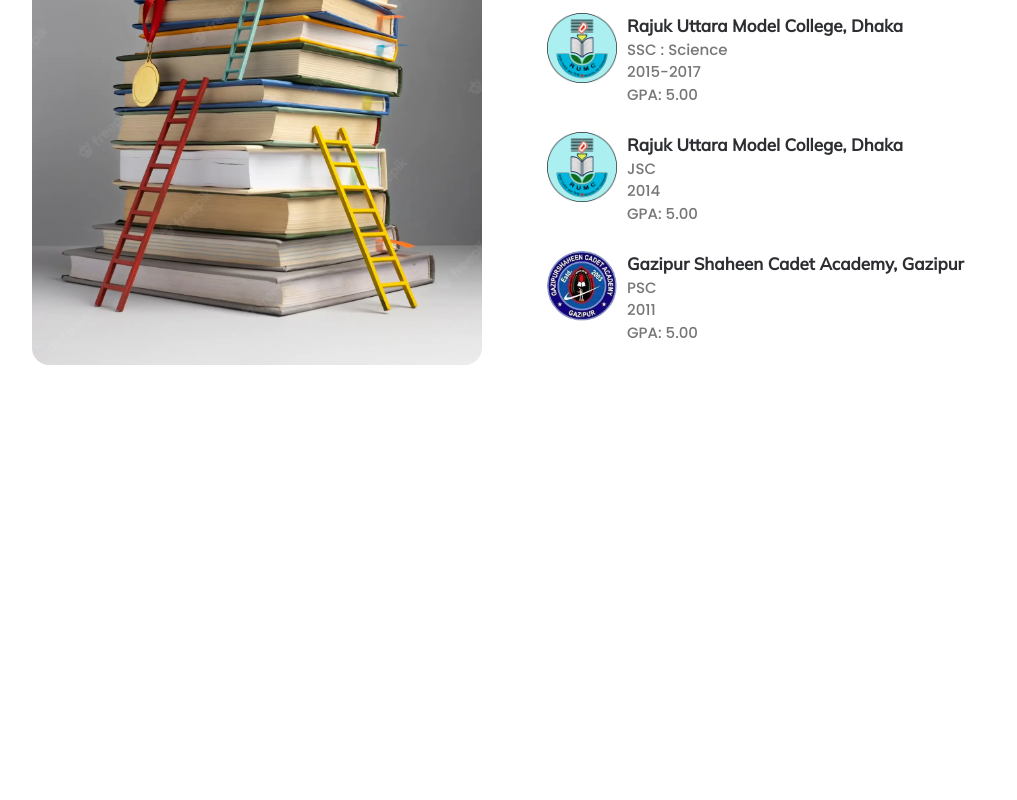
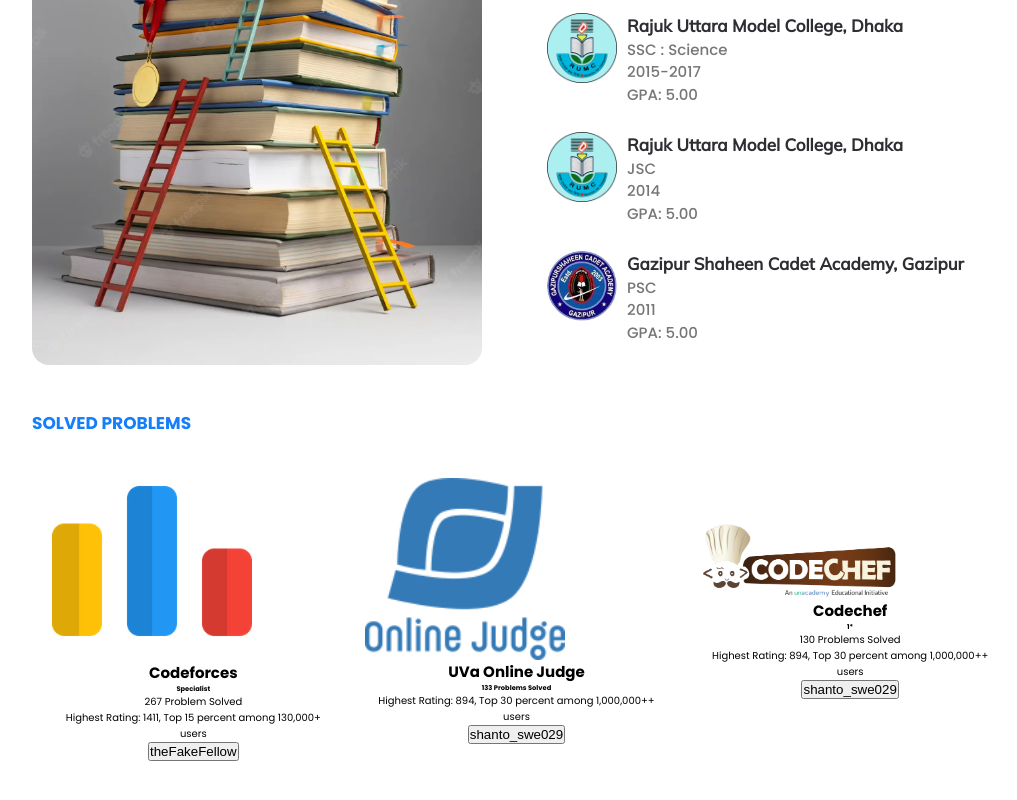
Before and after one commit to shanto-swe029/Portfolio, a plain HTML site: page index.html in a window 1280 px wide. Shown: the part 1753-2553 px from the top of the page, without its empty margins (113-1130 px from the left). Before the commit the page ends 2123 px from the top, so only its background shows below. Drawn offline with Linux system fonts and the light colour scheme; a script that the page names is missing.

Commit message:
working on problem solving section

```diff
--- a/index.html
+++ b/index.html
@@ -181,6 +181,49 @@
             </div>
         </div>
     </section>
+
+    <section class ="problem-solving" id="problem-solving">
+        <div class="container">
+            <div class="problem-solving-content-header">
+                <h4>
+                    Solved Problems
+                </h1>
+            </div>
+            <div class="problem-solving-content-description">
+                <ul>
+                    <li>
+                        <img src="static/media/logo_codeforces.png" alt="codeforces" class="problem-solving-content-element-logo">
+                        <div>
+                            <h5> Codeforces </h5>
+                            <h6> Specialist </h6>
+                            <p> 267 Problem Solved</p>
+                            <p> Highest Rating: 1411, Top 15 percent among 130,000+ users</p>
+                            <button>theFakeFellow</button>
+                        </div>
+                    </li>
+                    <li>
+                        <img src="static/media/logo_uva.png" alt="uva" class="problem-solving-content-element-logo">
+                        <div>
+                            <h5> UVa Online Judge </h5>
+                            <h6> 133 Problems Solved </h6>
+                            <p> Highest Rating: 894, Top 30 percent among 1,000,000++ users</p>
+                            <button>shanto_swe029</button>
+                        </div>
+                    </li>
+                    <li>
+                        <img src="static/media/logo_codechef.png" alt="codechef" class="problem-solving-content-element-logo">
+                        <div>
+                            <h5> Codechef </h5>
+                            <h6> 1* </h6>
+                            <p> 130 Problems Solved</p>
+                            <p> Highest Rating: 894, Top 30 percent among 1,000,000++ users</p>
+                            <button>shanto_swe029</button>
+                        </div>
+                    </li>
+                </ul>
+            </div>
+        </div>
+    </section>
 </body>
 
 </html>
--- a/styles/styles.css
+++ b/styles/styles.css
@@ -643,3 +643,43 @@ nav ul a:hover {
     font-weight: 500;
     line-height: 1.5;
 }
+
+/* Problem Solving */
+
+.problem-solving .container {
+    width: 100%;
+    height: 90vh;
+    padding-top: 5vh;
+}
+
+.problem-solving-content-header {
+    font-size: 1.7rem;
+    color: #147efb;
+    text-transform: uppercase;
+    font-weight: 700;
+    margin-bottom: 1.5rem;
+}
+
+.problem-solving-content-description ul {
+    list-style: none;
+    display: flex;
+    margin-left: 1.0rem;
+}
+
+.problem-solving-content-description ul li {
+    padding: 1.02rem;
+    margin-right: 1.0rem;
+    display: flex;
+    flex-direction: column;
+    justify-content: center;
+    text-align: center;
+}
+
+.problem-solving-content-element-logo {
+    height: fit-content;
+    width: 20.0rem;
+}
+
+.problem-solving-content-description ul li div h5 {
+    font-size: 1.5rem;
+}
```
Also changed, not shown: static/media/logo_codechef.png (added), static/media/logo_codeforces.png (added), static/media/logo_uva.png (added).
